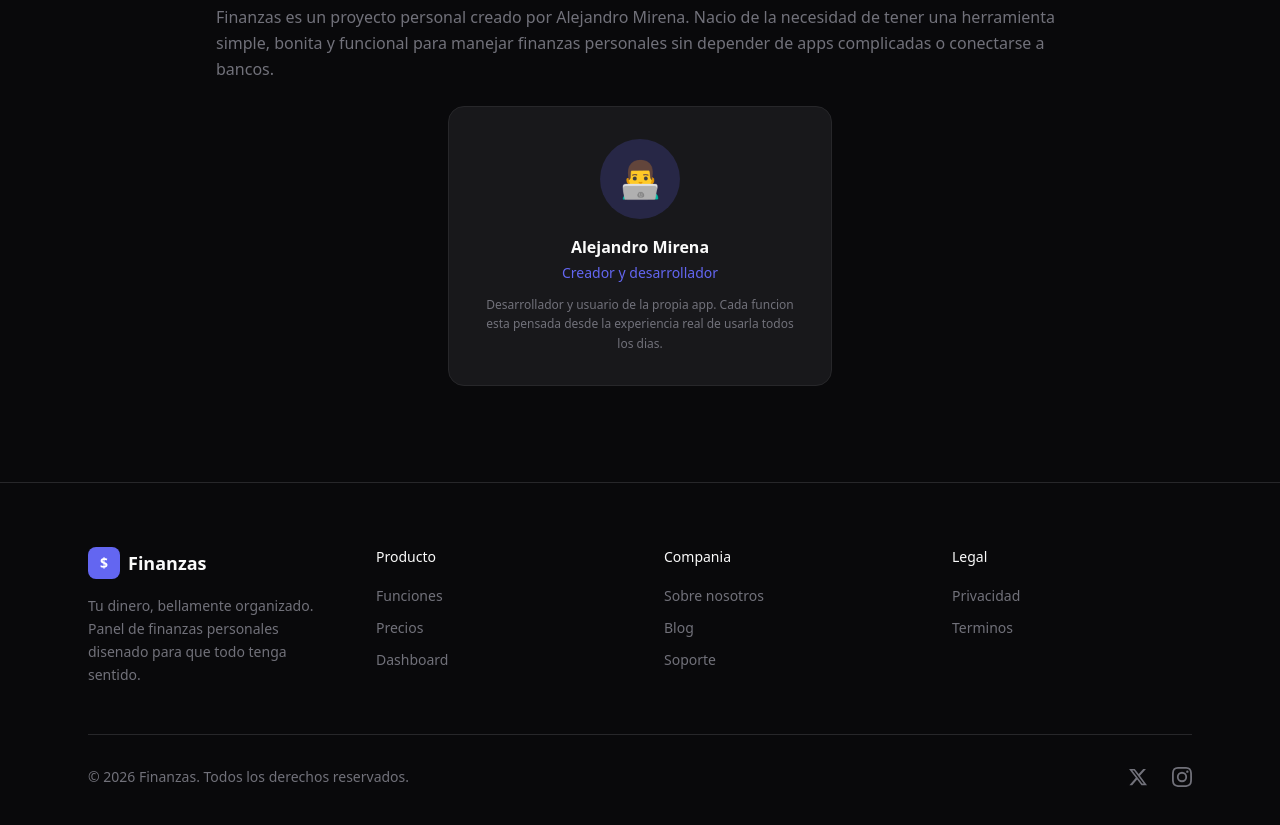
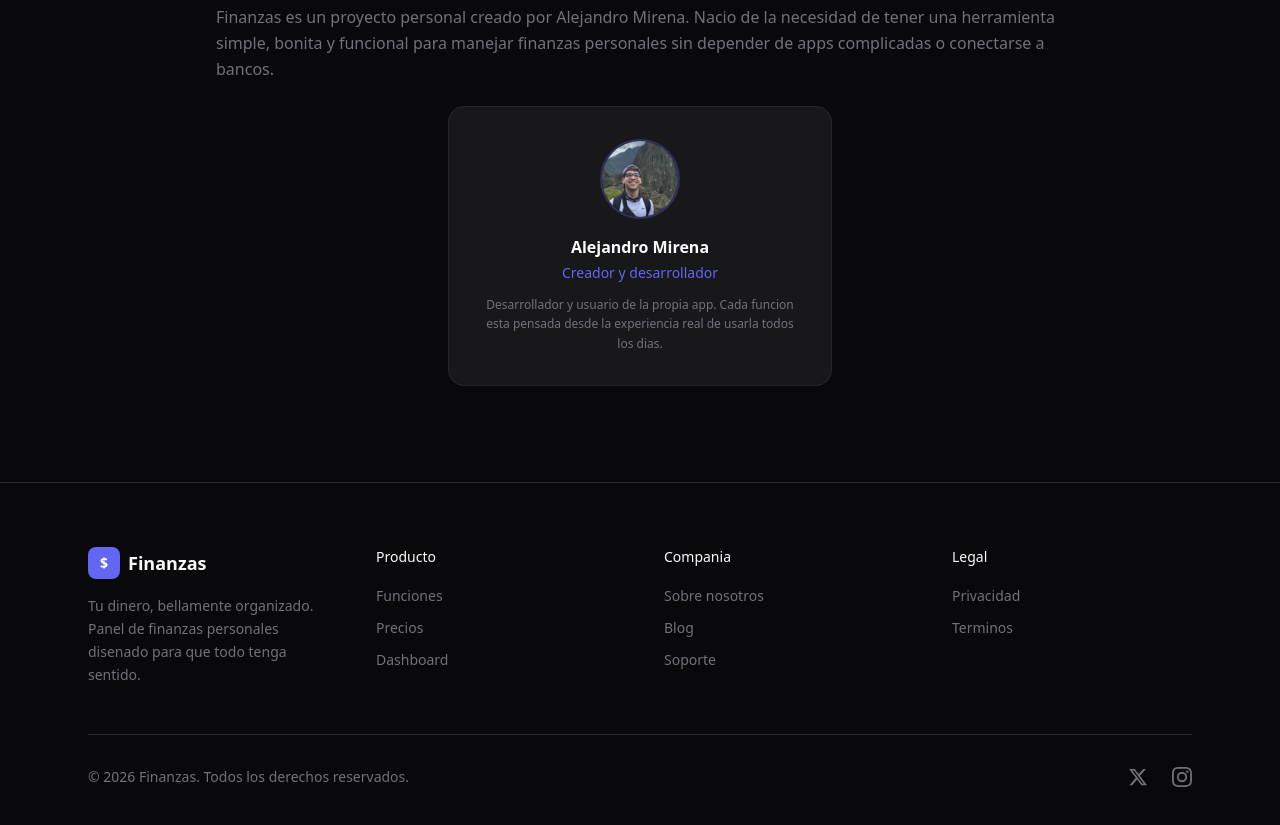
Before and after one commit to Alejandro-Mirena/panel-de-finanzas, a Next.js app in the folder client/: page /about in a window 1280 px wide. Shown: the part 1220-2045 px from the top of the page. Built offline with nearby package versions, Linux system fonts and the light colour scheme; no server answers.

Commit message:
Add Alejandro's photo to the About page

```diff
--- a/client/src/app/about/page.tsx
+++ b/client/src/app/about/page.tsx
@@ -1,6 +1,7 @@
+import Image from "next/image";
+
 export default function AboutPage() {
-  return (
-    <div className="min-h-screen bg-background py-16 sm:py-24">
+  return (    <div className="min-h-screen bg-background py-16 sm:py-24">
       <div className="max-w-4xl mx-auto px-4 sm:px-6">
         <div className="text-center mb-12 sm:mb-16">
           <p className="text-primary text-sm font-medium mb-4">
@@ -82,8 +83,14 @@ export default function AboutPage() {
             </p>
             <div className="flex justify-center">
               <div className="p-6 sm:p-8 rounded-2xl bg-card border border-card-border text-center max-w-sm w-full">
-                <div className="w-20 h-20 mx-auto rounded-full bg-primary/20 flex items-center justify-center text-4xl mb-4">
-                  👨‍💻
+                <div className="w-20 h-20 mx-auto rounded-full overflow-hidden border-2 border-primary/30 mb-4">
+                  <Image
+                    src="/foto-Alejandro.jpg"
+                    alt="Foto de Alejandro Mirena"
+                    width={80}
+                    height={80}
+                    className="w-full h-full object-cover"
+                  />
                 </div>
                 <p className="font-semibold text-base mb-1">Alejandro Mirena</p>
                 <p className="text-primary text-sm mb-3">
```
Also changed, not shown: client/public/foto-Alejandro.jpg (added).
